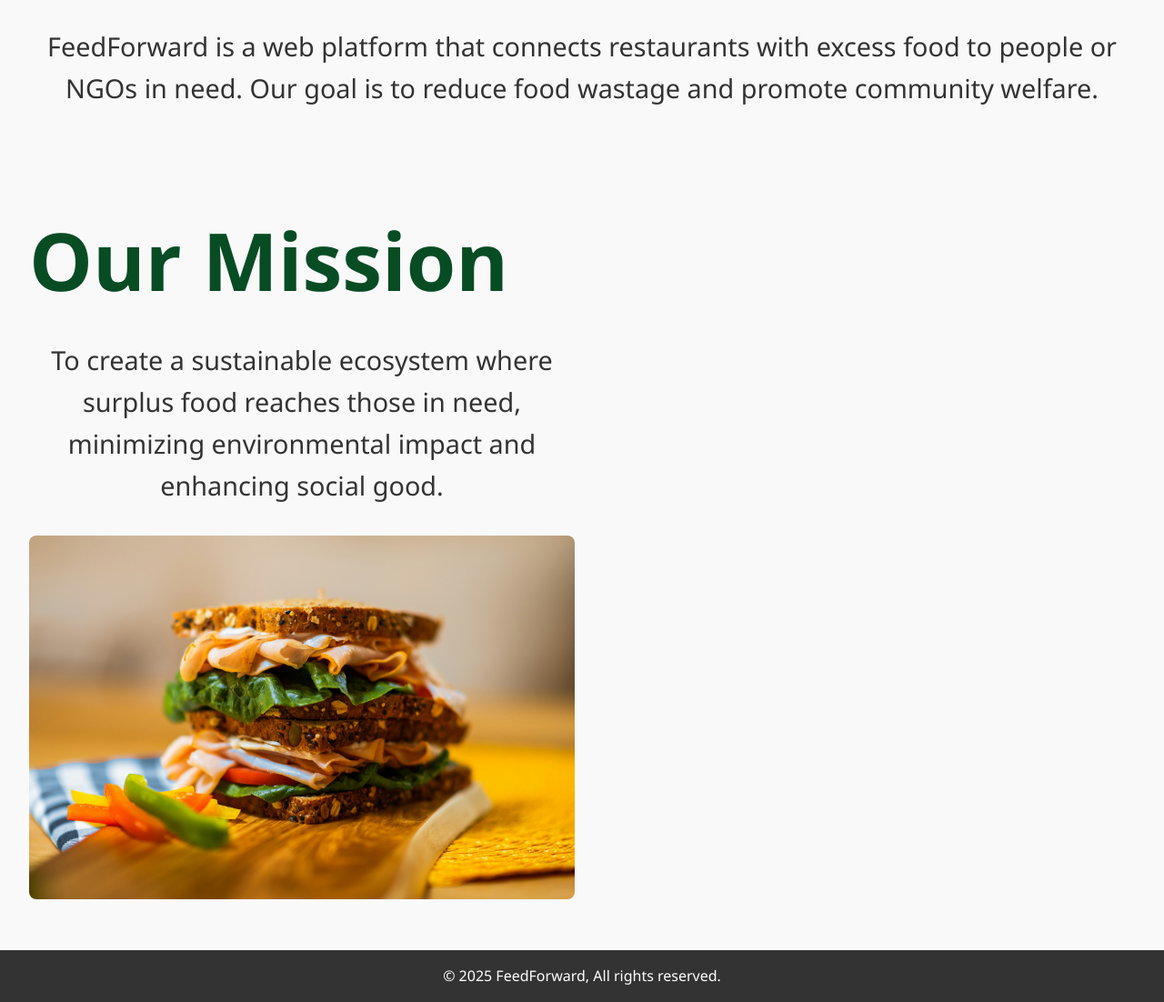
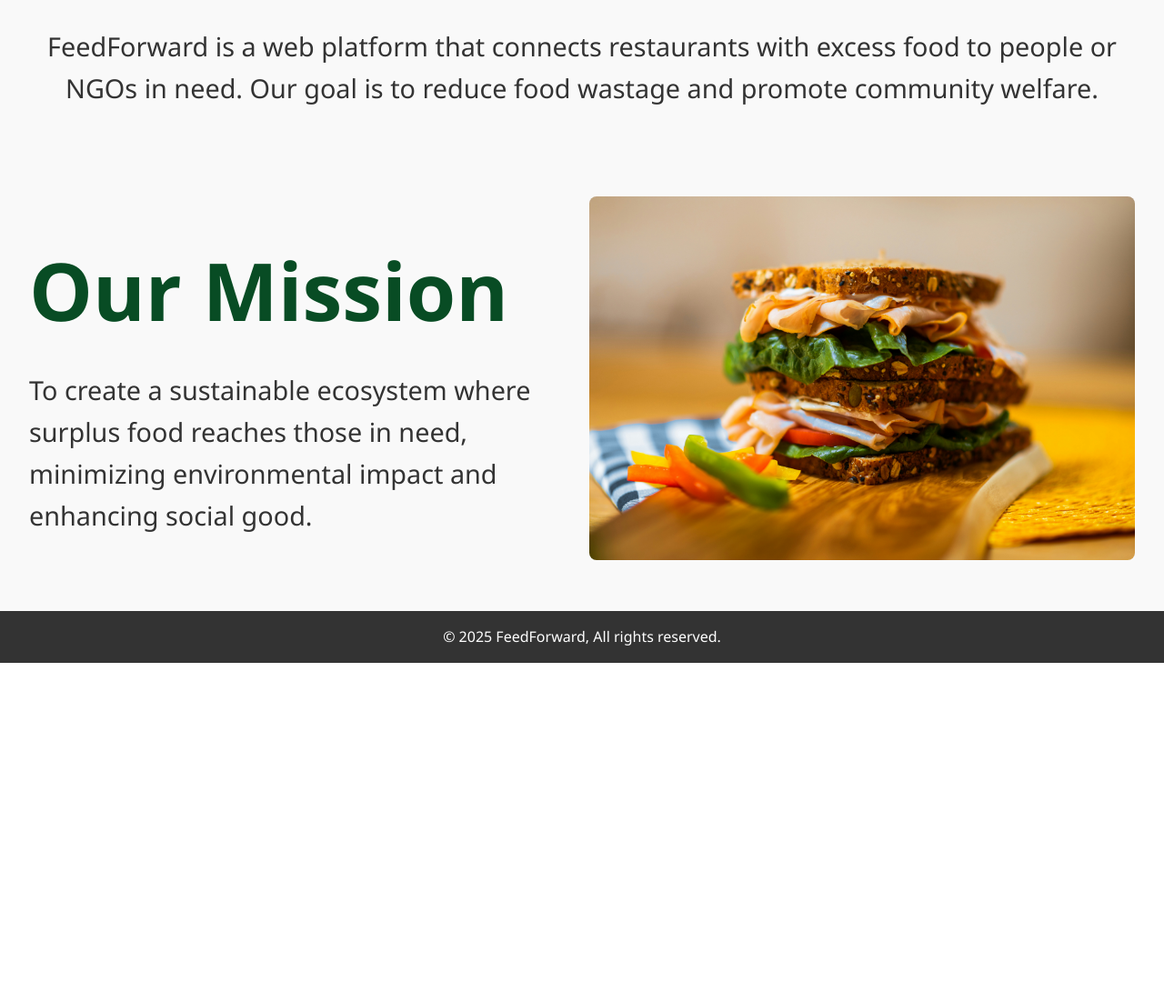
Before and after one commit to mr-morningstar/feedforward, a PHP site: page / in a window 1280 px wide. Shown: the part 1039-2141 px from the top of the page at 91% size. After the commit the page ends 1768 px from the top, so only its background shows below. Run offline with PHP 8.4, Linux system fonts and the light colour scheme; a stand-in replaces the project's code that opens the database connection.

Commit message:
interface

```diff
--- a/css/style.css
+++ b/css/style.css
@@ -118,15 +118,20 @@ body {
   margin-bottom: 1rem;
 }
 
-.about p, .mission p {
+.mission p {
+  font-size: 1.8rem;
+  text-align: left;
+}
+
+.about p {
   font-size: 1.8rem;
   text-align: center;
 }
 
 .mission {
   display: flex;
-  flex-wrap: wrap;
   align-items: center;
+  justify-content: center;
   gap: 2rem;
 }
 
```
